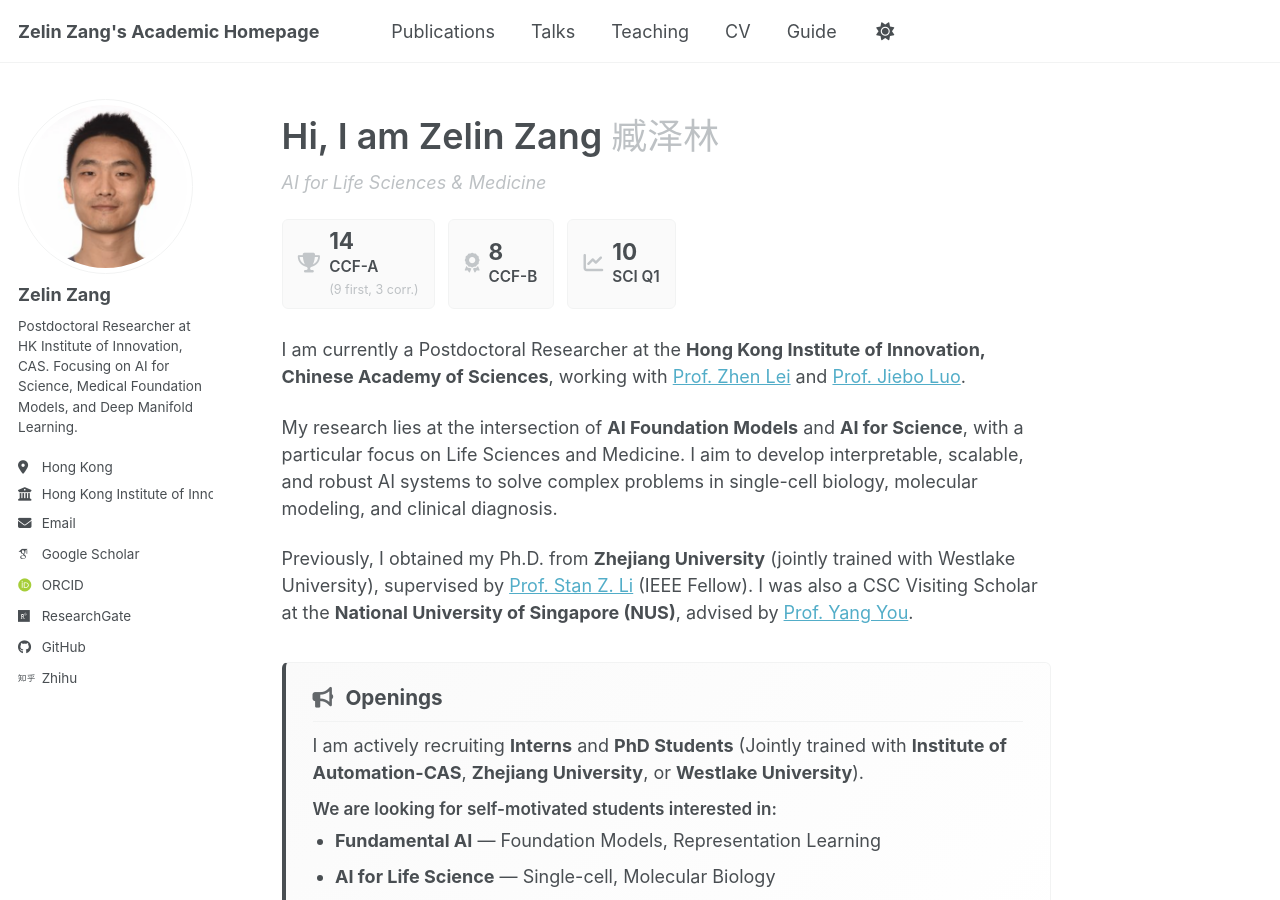
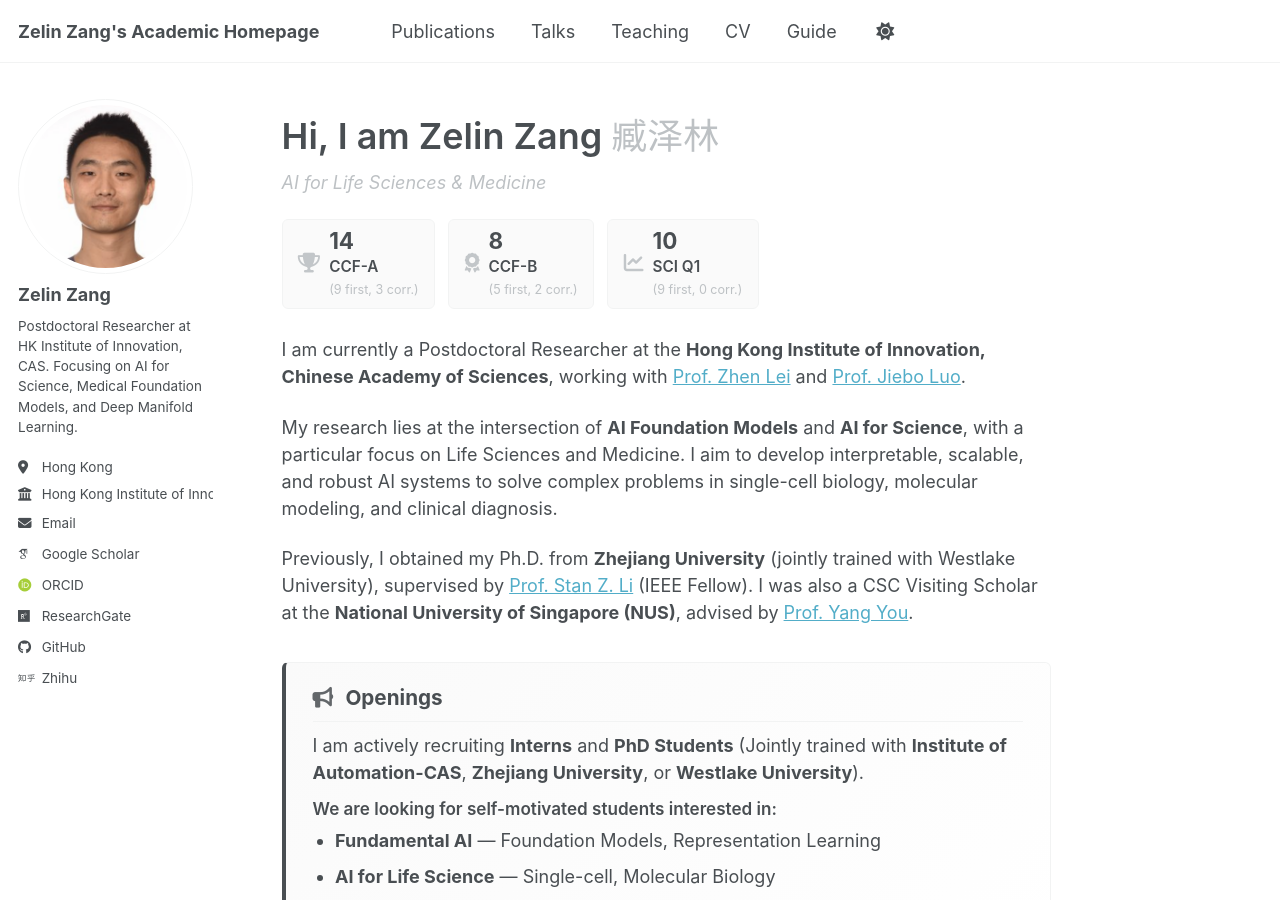
Before and after one commit to zangzelin/zangzelin.github.io, a Jekyll site: the page built from _pages/about.md, in a window 1280 px wide and 900 px high. Built offline with Jekyll 4.4.1, drawn with Linux system fonts in a browser that asks for light colours; some web fonts are replaced; a script bundle is joined from its source files by our own code; library files that are not in the unit come from our copies; part of the change alters nothing that is shown.

Commit message:
auto push

```diff
--- a/_includes/publication-stats.html
+++ b/_includes/publication-stats.html
@@ -6,10 +6,12 @@
 {% assign ccf_a_first = 0 %}
 {% assign ccf_a_corr = 0 %}
 {% assign ccf_b_total = 0 %}
+{% assign ccf_b_first = 0 %}
+{% assign ccf_b_corr = 0 %}
 {% assign sci_q1_total = 0 %}
+{% assign sci_q1_first = 0 %}
+{% assign sci_q1_corr = 0 %}
 {% for post in site.publications %}
-  {% if post.excerpt contains "CCF-A" %}
-    {% assign ccf_a_total = ccf_a_total | plus: 1 %}
   {% assign is_first = false %}
   {% if post.excerpt contains "First Author" or post.excerpt contains "Co-first Author" %}
     {% assign is_first = true %}
@@ -18,6 +20,9 @@
   {% if author_check contains "Zelin Zang" %}
     {% assign is_first = true %}
   {% endif %}
+
+  {% if post.excerpt contains "CCF-A" %}
+    {% assign ccf_a_total = ccf_a_total | plus: 1 %}
     {% if is_first %}
       {% assign ccf_a_first = ccf_a_first | plus: 1 %}
     {% endif %}
@@ -25,11 +30,25 @@
       {% assign ccf_a_corr = ccf_a_corr | plus: 1 %}
     {% endif %}
   {% endif %}
+
   {% if post.excerpt contains "CCF-B" %}
     {% assign ccf_b_total = ccf_b_total | plus: 1 %}
+    {% if is_first %}
+      {% assign ccf_b_first = ccf_b_first | plus: 1 %}
     {% endif %}
+    {% if post.excerpt contains "Corresponding Author" %}
+      {% assign ccf_b_corr = ccf_b_corr | plus: 1 %}
+    {% endif %}
+  {% endif %}
+
   {% if post.excerpt contains "Top Journal" or post.excerpt contains "IF=" or post.excerpt contains "SCI" %}
     {% assign sci_q1_total = sci_q1_total | plus: 1 %}
+    {% if is_first %}
+      {% assign sci_q1_first = sci_q1_first | plus: 1 %}
+    {% endif %}
+    {% if post.excerpt contains "Corresponding Author" %}
+      {% assign sci_q1_corr = sci_q1_corr | plus: 1 %}
+    {% endif %}
   {% endif %}
 {% endfor %}
 
@@ -47,6 +66,7 @@
     <div class="stats-card__content">
       <span class="stats-card__number">{{ ccf_b_total }}</span>
       <span class="stats-card__label">CCF-B</span>
+      <span class="stats-card__sub">({{ ccf_b_first }} first, {{ ccf_b_corr }} corr.)</span>
     </div>
   </div>
   <div class="stats-card">
@@ -54,6 +74,7 @@
     <div class="stats-card__content">
       <span class="stats-card__number">{{ sci_q1_total }}</span>
       <span class="stats-card__label">SCI Q1</span>
+      <span class="stats-card__sub">({{ sci_q1_first }} first, {{ sci_q1_corr }} corr.)</span>
     </div>
   </div>
 </div>
```
Lines whose indentation alone changed are shown as unchanged.
